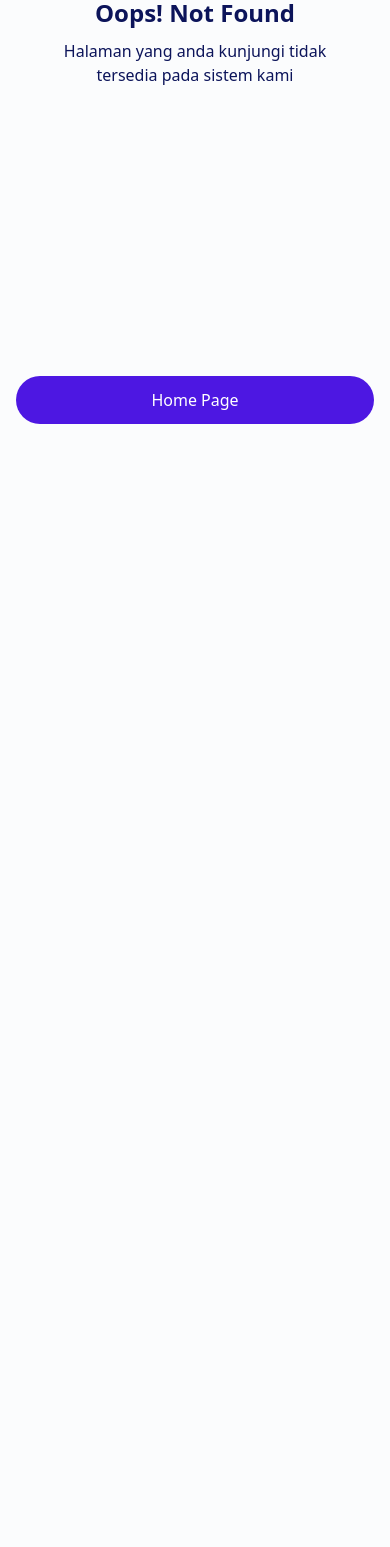
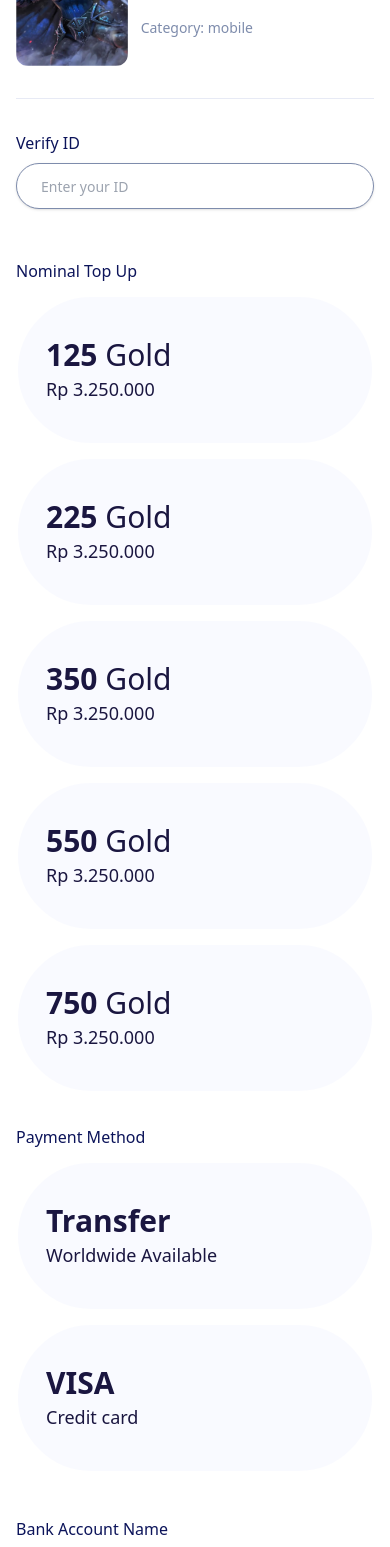
Before and after one commit to yayakyogi/storegg, a React (Create React App) app: page /game/1 in a window 390 px wide. Before the commit this address led to /404. Shown: the part 340-1887 px from the top of the page. Before the commit the page ends 844 px from the top, so only its background shows below. Built offline with nearby package versions, Linux system fonts and the light colour scheme.

Commit message:
fix responsive detail page

```diff
--- a/src/app/index.tsx
+++ b/src/app/index.tsx
@@ -18,6 +18,7 @@ import {
   Page404,
   LandingPage,
 } from "../pages";
+import DetailPage from "../pages/front/detailPage";
 
 function App() {
   return (
@@ -33,6 +34,7 @@ function App() {
           <Route path="/register" element={<Register />} />
           <Route path="/register-photo" element={<RegisterPhoto />} />
           <Route path="/register-success" element={<RegisterSuccess />} />
+          <Route path="/game/:id" element={<DetailPage />} />
           <Route path="/404" element={<Page404 />} />
           <Route path="*" element={<Navigate to="/404" />} />
         </Routes>
--- a/src/components/atom/pics/index.tsx
+++ b/src/components/atom/pics/index.tsx
@@ -16,11 +16,17 @@ const Image = ({ type, url, alt, style }: ImageProps) => {
     case "imageDetailTransaction":
       className.push("w-48 h-32 rounded-3xl");
       break;
+    case "imageDetailTransactionLarge":
+      className.push("w-80 rounded-3xl");
+      break;
     case "imageTable":
       className.push("w-24 h-16 rounded-2xl");
       break;
     case "imageFeature":
       className.push("w-52 h-72");
+      break;
+    case "imageGameDetail":
+      className.push("w-28 h-36 rounded-xl");
       break;
     default:
       className.push("w-100 h-100");
--- a/src/components/atom/pics/interface.tsx
+++ b/src/components/atom/pics/interface.tsx
@@ -5,8 +5,10 @@ type imageType =
   | "imageIcon"
   | "imageListTransaction"
   | "imageDetailTransaction"
+  | "imageDetailTransactionLarge"
   | "imageTable"
-  | "imageFeature";
+  | "imageFeature"
+  | "imageGameDetail";
 export interface ImageProps {
   type?: imageType;
   url: string;
--- /dev/null
+++ b/src/components/molecul/detailPage/cardPayment/index.tsx
@@ -0,0 +1,53 @@
+import { Button } from "../../../atom";
+
+interface CardPaymentProps {
+  method: string;
+  isChosen: Boolean;
+  description: string;
+  onChoose: Function;
+}
+
+const CardPayment = ({
+  method,
+  description,
+  isChosen,
+  onChoose,
+}: CardPaymentProps) => {
+  return (
+    <>
+      <Button
+        type="secondary"
+        onClickAction={onChoose}
+        className={`px-7 py-10 text-left rounded-3xl w-full sm:w-72 md:w-96 lg:w-72 xl:w-1/4 relative border-2 sm:mr-3 md:mr-5 md:mb-5 lg:mr-3 lg:mb-3 xl:mr-7 xl:mb-7 mb-3 ${
+          isChosen
+            ? "bg-blue bg-opacity-10 border-blue"
+            : "bg-gray border-white"
+        }`}
+      >
+        <h1 className="font-bold text-3xl">{method}</h1>
+        <p className="text-lg font-normal mt-0.5">{description}</p>
+        {isChosen && (
+          <div className="absolute top-10 right-8">
+            <svg
+              width="30"
+              height="30"
+              viewBox="0 0 20 20"
+              fill="none"
+              xmlns="http://www.w3.org/2000/svg"
+            >
+              <circle cx="10" cy="10" r="10" fill="#CDF1FF" />
+              <path
+                d="M5.83325 10L8.46483 12.5L14.1666 7.5"
+                stroke="#00BAFF"
+                strokeWidth="2"
+                strokeLinecap="round"
+                strokeLinejoin="round"
+              />
+            </svg>
+          </div>
+        )}
+      </Button>
+    </>
+  );
+};
+export default CardPayment;
--- /dev/null
+++ b/src/components/molecul/detailPage/cardTopUp/index.tsx
@@ -0,0 +1,51 @@
+import FormatRupiah from "../../../../utils/formatRupiah";
+import { Button } from "../../../atom";
+
+interface CardTopUpProps {
+  gold: number;
+  isChosen: Boolean;
+  nominal: number;
+  onChoose: Function;
+}
+
+const CardTopUp = ({ gold, nominal, isChosen, onChoose }: CardTopUpProps) => {
+  return (
+    <>
+      <Button
+        type="secondary"
+        onClickAction={onChoose}
+        className={`px-7 py-10 text-left rounded-3xl w-full sm:w-72 md:w-96 lg:w-72 xl:w-1/4 relative border-2 sm:mr-3 md:mr-5 md:mb-5 lg:mr-3 lg:mb-3 xl:mr-7 xl:mb-7 mb-3 ${
+          isChosen
+            ? "bg-blue bg-opacity-10 border-blue"
+            : "bg-gray border-white"
+        }`}
+      >
+        <h1 className="font-bold text-3xl">
+          {gold} <span className="font-light">Gold</span>
+        </h1>
+        <p className="text-lg font-normal mt-0.5">Rp {FormatRupiah(nominal)}</p>
+        {isChosen && (
+          <div className="absolute top-10 right-8">
+            <svg
+              width="30"
+              height="30"
+              viewBox="0 0 20 20"
+              fill="none"
+              xmlns="http://www.w3.org/2000/svg"
+            >
+              <circle cx="10" cy="10" r="10" fill="#CDF1FF" />
+              <path
+                d="M5.83325 10L8.46483 12.5L14.1666 7.5"
+                stroke="#00BAFF"
+                strokeWidth="2"
+                strokeLinecap="round"
+                strokeLinejoin="round"
+              />
+            </svg>
+          </div>
+        )}
+      </Button>
+    </>
+  );
+};
+export default CardTopUp;
--- /dev/null
+++ b/src/components/molecul/detailPage/titlePage/index.tsx
@@ -0,0 +1,17 @@
+import { Text } from "../../../atom";
+
+const TitlePage = () => {
+  return (
+    <>
+      <Text type="fs-42" weight="bold" text="Top Up" color="black" />
+      <Text
+        type="fs-20"
+        weight="regular"
+        text="Perkuat akun dan jadilah pemenang"
+        color="black"
+        style={{ marginTop: 10 }}
+      />
+    </>
+  );
+};
+export default TitlePage;
--- /dev/null
+++ b/src/components/molecul/front/gameDetail/index.tsx
@@ -0,0 +1,29 @@
+import { Image } from "../../../atom";
+
+interface GameDetailProps {
+  imageUrl: string;
+  title: string;
+  category: string;
+}
+
+const GameDetail = ({ imageUrl, title, category }: GameDetailProps) => {
+  return (
+    <>
+      <div className="w-full flex justify-start items-center mb-8">
+        <div className="block lg:hidden mr-3 w-1/2 md:w-auto">
+          <Image type="imageGameDetail" url={imageUrl} alt="imageGameDetail" />
+        </div>
+        <div>
+          <h1 className="text-xl lg:text-4xl font-bold lg:max-w-sm text-black lg:leading-snug">
+            {title}
+          </h1>
+          <p className="text-sm lg:text-lg text-grey mt-3">
+            Category: {category}
+          </p>
+        </div>
+      </div>
+      <div className="w-full bg-gray2 my-8 lg:my-12" style={{ height: 1 }} />
+    </>
+  );
+};
+export default GameDetail;
--- a/src/components/organism/navbar/index.tsx
+++ b/src/components/organism/navbar/index.tsx
@@ -6,11 +6,11 @@ const Navbar = () => {
     <>
       <div className="flex justify-between items-center mb-12 lg:mb-28">
         <Image type="imageIcon" url={Logo} alt="logo" />
-        <div className="lg:pl-32 lg:w-3/6 hidden lg:flex justify-between items-center">
+        <div className="lg:pl-32 md:w-3/4 lg:w-10/12 xl:w-3/6 hidden md:flex justify-between items-center">
           <Button
             type="link"
             href="/"
-            className="font-medium text-lg text-black"
+            className="font-medium text-lg text-grey hover:text-black"
           >
             Home
           </Button>
--- /dev/null
+++ b/src/pages/front/detailPage/index.tsx
@@ -0,0 +1,158 @@
+import { ChangeEvent, useState } from "react";
+import { ImageThumbnail3 } from "../../../assets/img";
+import {
+  CardTopUp,
+  GameDetail,
+  Image,
+  InputText,
+  Navbar,
+  TitlePage,
+  Text,
+  CardPayment,
+  Button,
+  FrontFooter,
+} from "../../../components";
+
+const DetailPage = () => {
+  const [state, setState] = useState({
+    idUser: "",
+    bankAccountName: "",
+    idTopUp: 0,
+    topUp: 0,
+    idPaymentMethod: 0,
+    paymentMethod: "",
+    isChosenTopUp: false,
+    isChosenPayment: false,
+  });
+
+  const onChange = (e: ChangeEvent<HTMLInputElement>) => {
+    setState({
+      ...state,
+      [e.target.name]: e.target.value,
+    });
+  };
+
+  const onChooseTopUp = (id: number) => {
+    setState({
+      ...state,
+      idTopUp: id,
+    });
+  };
+  const onChoosePayment = (id: number) => {
+    setState({
+      ...state,
+      idPaymentMethod: id,
+    });
+  };
+
+  const listTopUp = [
+    { id: 1, gold: 125, nominal: 3250000 },
+    { id: 2, gold: 225, nominal: 3250000 },
+    { id: 3, gold: 350, nominal: 3250000 },
+    { id: 4, gold: 550, nominal: 3250000 },
+    { id: 5, gold: 750, nominal: 3250000 },
+  ];
+
+  const listPayment = [
+    { id: 1, method: "Transfer", description: "Worldwide Available" },
+    { id: 2, method: "VISA", description: "Credit card" },
+  ];
+
+  return (
+    <>
+      <div className="px-4 lg:px-32 py-7 lg:py-10 bg-white">
+        <Navbar />
+        <TitlePage />
+        <div className="flex justify-start mt-12">
+          <div className="max-w-xs hidden lg:block">
+            <Image
+              type="imageDetailTransactionLarge"
+              url={ImageThumbnail3}
+              alt="image-detail"
+            />
+          </div>
+          <div className="w-full lg:w-3/4 lg:ml-10">
+            <GameDetail
+              imageUrl={ImageThumbnail3}
+              title="Mobile Legends: The New Battle 2021"
+              category="mobile"
+            />
+            <div className="w-full xl:w-1/3">
+              <InputText
+                label="Verify ID"
+                type="text"
+                name="idUser"
+                placeholder="Enter your ID"
+                value={state.idUser}
+                onChange={onChange}
+              />
+            </div>
+            {/* Nominal TopUp */}
+            <Text
+              type="fs-18"
+              weight="medium"
+              text="Nominal Top Up"
+              color="black"
+              style={{ marginTop: 50 }}
+            />
+            <div className="flex flex-wrap justify-start items-center mt-3">
+              {listTopUp.map((item, key) => {
+                return (
+                  <CardTopUp
+                    key={key}
+                    gold={item.gold}
+                    nominal={item.nominal}
+                    onChoose={() => onChooseTopUp(item.id)}
+                    isChosen={item.id === state.idTopUp && true}
+                  />
+                );
+              })}
+            </div>
+            {/* Peyment method */}
+            <Text
+              type="fs-18"
+              weight="medium"
+              text="Payment Method"
+              color="black"
+              style={{ marginTop: 20 }}
+            />
+            <div className="flex flex-wrap justify-start items-center mt-3">
+              {listPayment.map((item, key) => {
+                return (
+                  <CardPayment
+                    key={key}
+                    method={item.method}
+                    description={item.description}
+                    onChoose={() => onChoosePayment(item.id)}
+                    isChosen={item.id === state.idPaymentMethod && true}
+                  />
+                );
+              })}
+            </div>
+            {/* Form Bank Account Name */}
+            <div className="w-full xl:w-1/3 mt-8">
+              <form>
+                <InputText
+                  label="Bank Account Name"
+                  type="text"
+                  name="bankAccountName"
+                  placeholder="Enter your bank account name"
+                  value={state.bankAccountName}
+                  onChange={onChange}
+                />
+                <Button
+                  type="submit"
+                  className="w-full lg:w-48 mt-8 py-3 text-center bg-purple text-white"
+                >
+                  Continue
+                </Button>
+              </form>
+            </div>
+          </div>
+        </div>
+        <FrontFooter />
+      </div>
+    </>
+  );
+};
+export default DetailPage;
```
Also changed, not shown: src/components/molecul/index.tsx (+8 -0 lines), src/assets/icon/ic-check.png (added).
